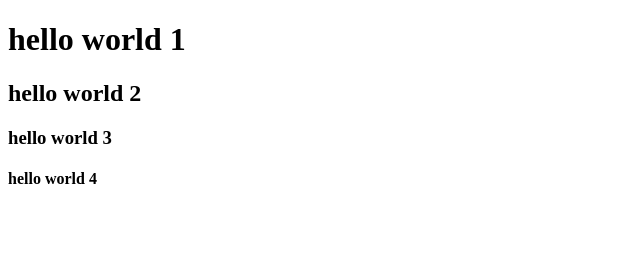
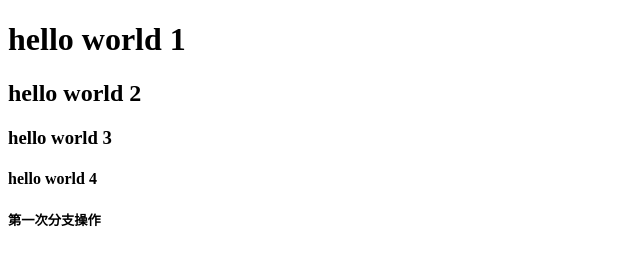
Before and after one commit to gyk-1998/test_git, a plain HTML site: page index.html in a window 1280 px wide. Shown: the whole page, without its empty margins (0-640 px from the left). Drawn offline with Linux system fonts and the light colour scheme.

Commit message:
'dev分支第一次提交'

```diff
--- a/index.html
+++ b/index.html
@@ -13,6 +13,7 @@
     <h2>hello world 2</h2>
     <h3>hello world 3</h3>
     <h4>hello world 4</h4>
+    <h5>第一次分支操作</h5>
 </body>
 
 </html>
```
